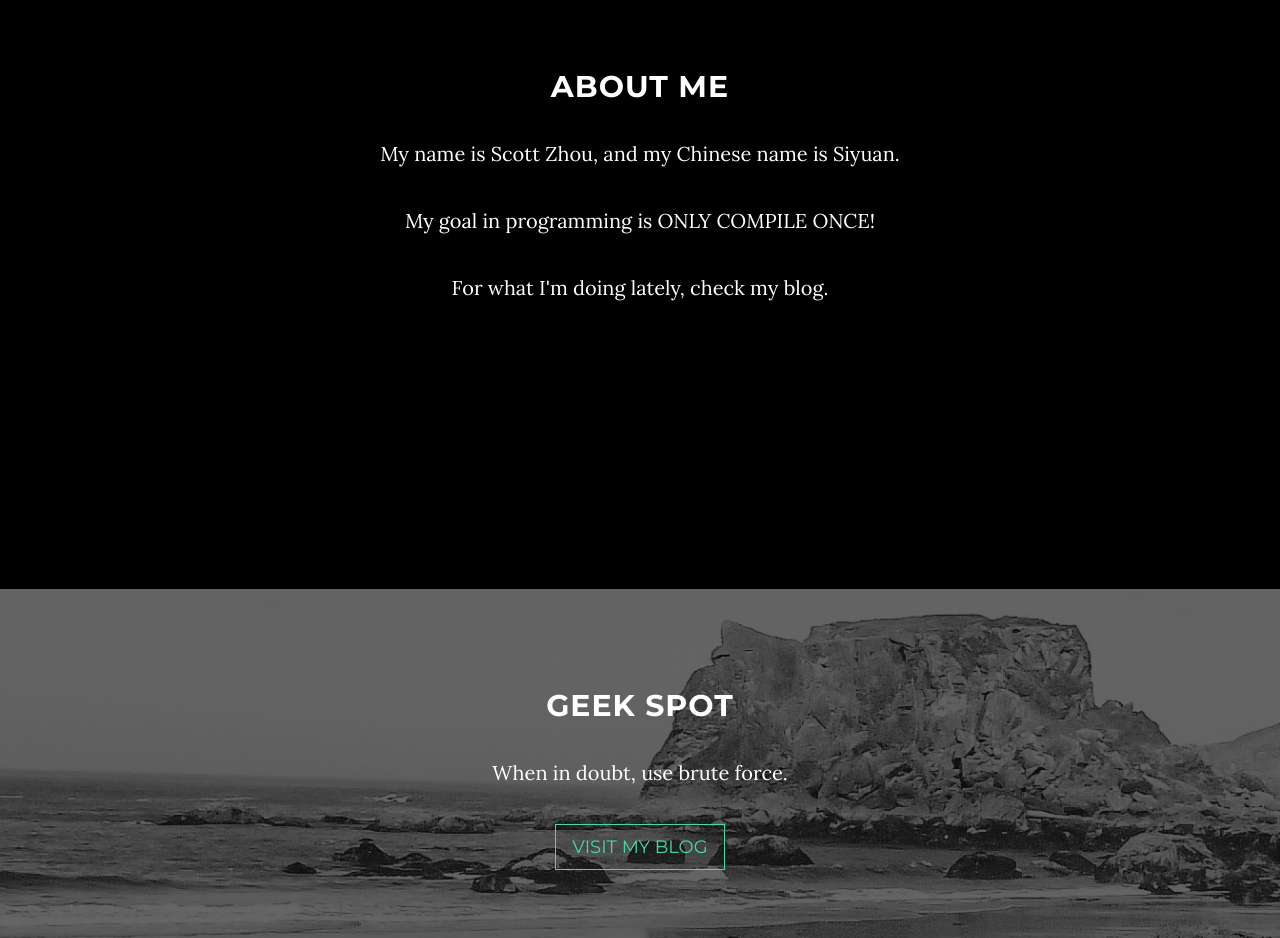
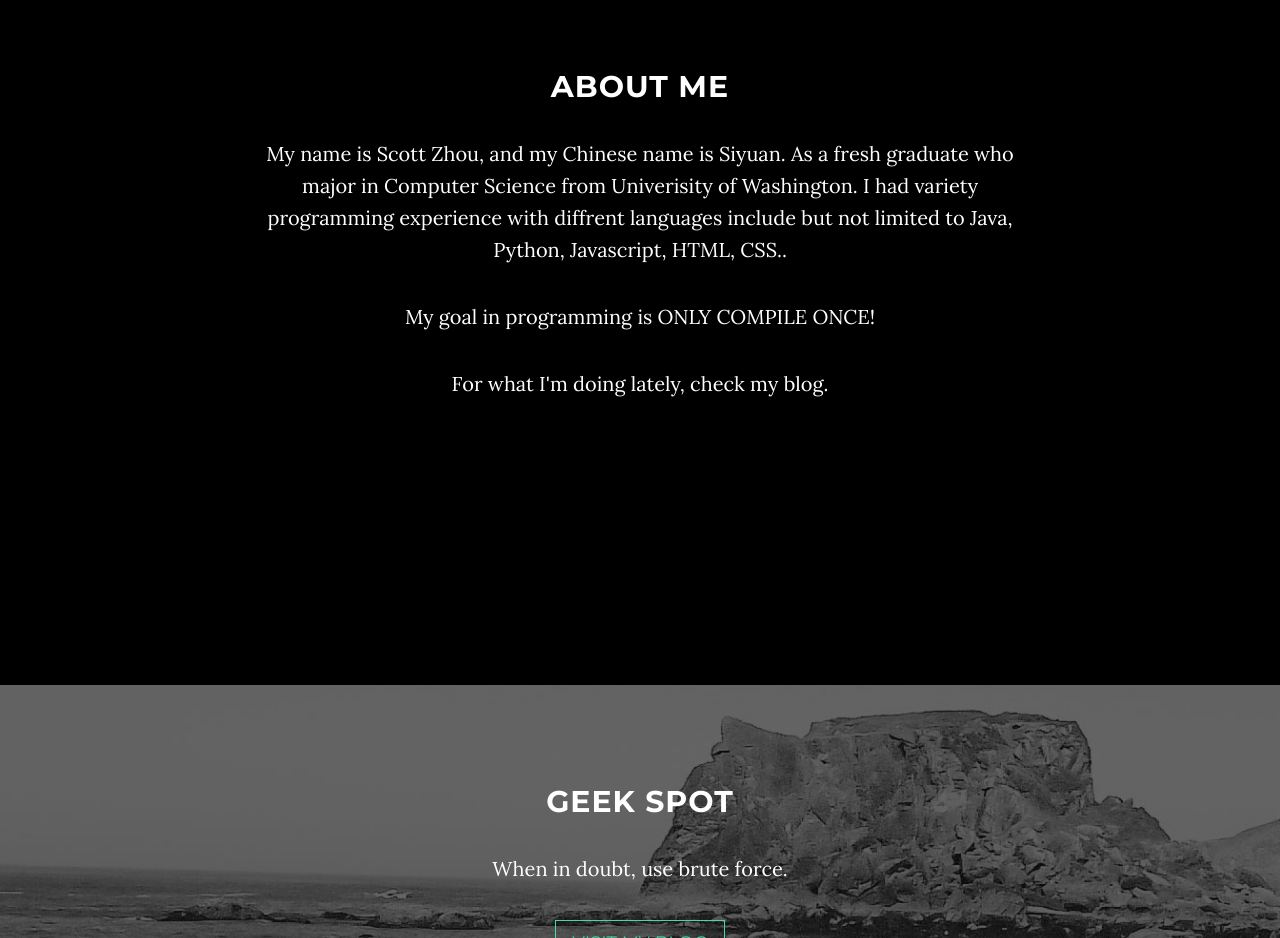
Before and after one commit to Zero0927/grave-theme-personalweb, a website: page index.html in a window 1280 px wide. Shown: the part 980-1918 px from the top of the page. Drawn offline with nearby package versions, Linux system fonts and the light colour scheme; some packages are replaced by stand-ins of ours.

Commit message:
update content

```diff
--- a/index.html
+++ b/index.html
@@ -91,7 +91,7 @@
                 <div class="row">
                     <div class="col-lg-8 col-lg-offset-2">
                         <h2>About Me</h2>
-                        <p>My name is Scott Zhou, and my Chinese name is Siyuan.</p>
+                        <p>My name is Scott Zhou, and my Chinese name is Siyuan. As a fresh graduate who major in Computer Science from Univerisity of Washington. I had variety programming experience with diffrent languages include but not limited to Java, Python, Javascript, HTML, CSS.. </p>
                         <p>My goal in programming is ONLY COMPILE ONCE!</p>
                         <p>For what I'm doing lately, check my blog.</p>
                     </div>
```
